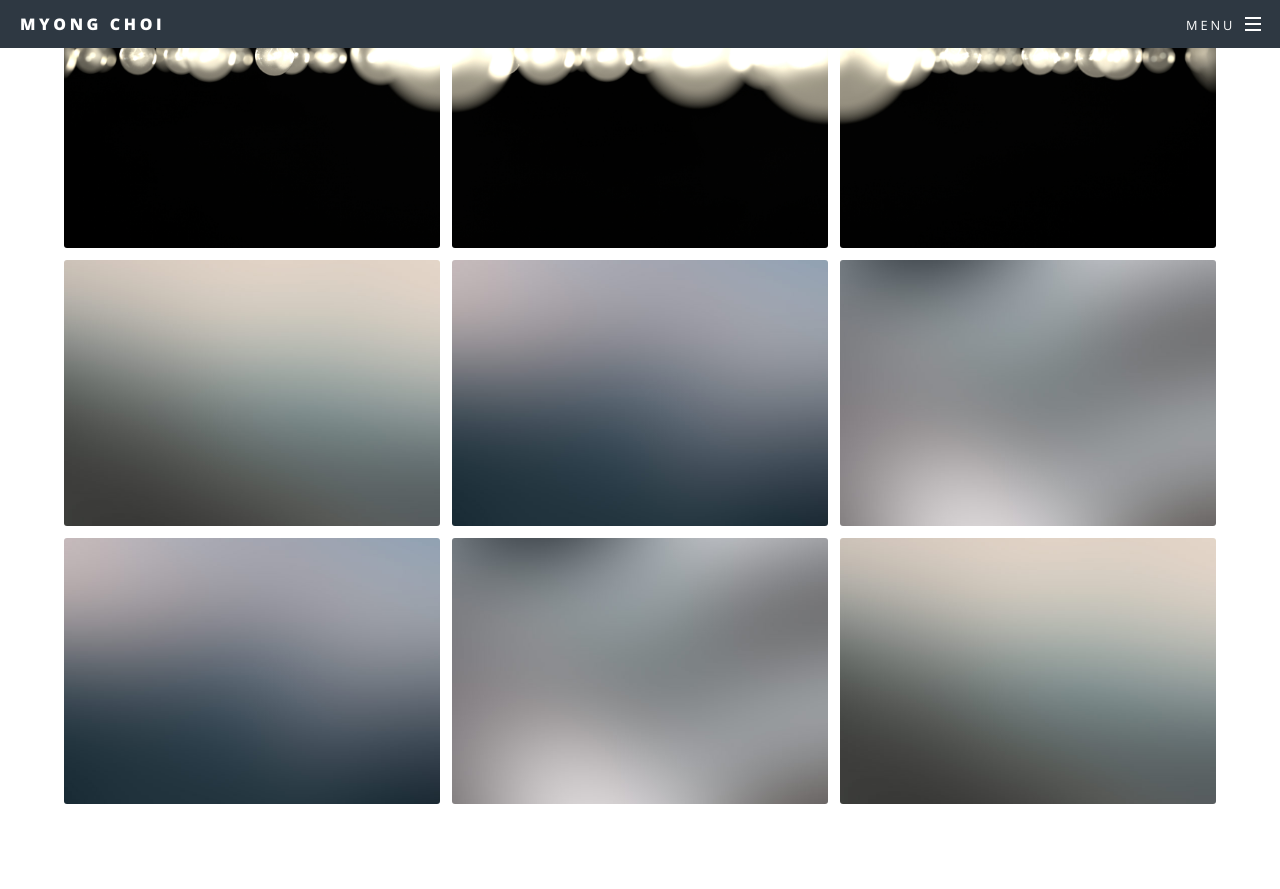
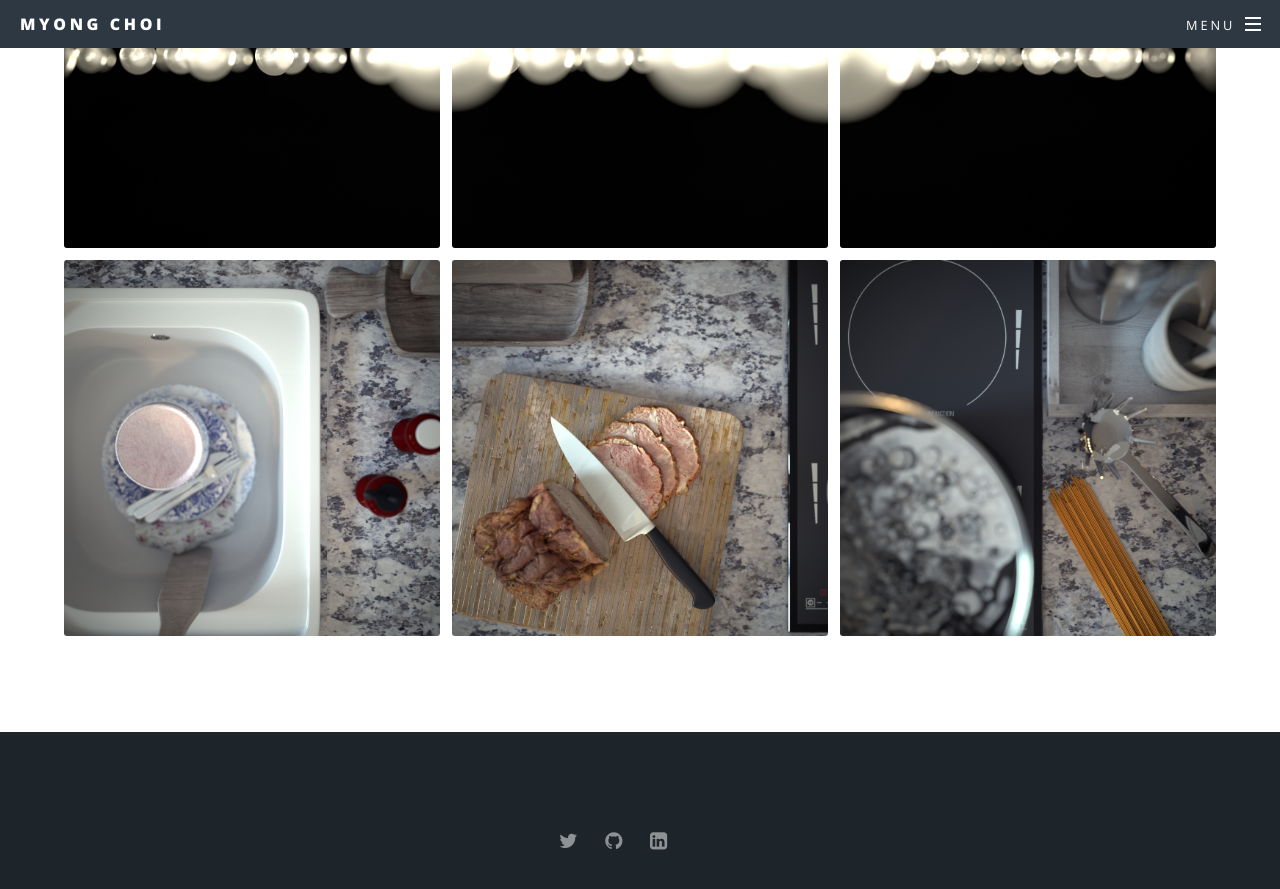
Before and after one commit to myongchoi/myongchoi.github.io, a Jekyll site: the page built from gallery.html, in a window 1280 px wide and 900 px high, scrolled down 657 px. Shown: the top 889 px of the window. Built offline with Jekyll 4.4.1, drawn with Linux system fonts in a browser that asks for light colours.

Commit message:
Update gallery.html

```diff
--- a/gallery.html
+++ b/gallery.html
@@ -10,12 +10,9 @@
 						<div class="4u"><span class="image fit"><img src="images/lightbulb_0103.jpg" alt="" /></span></div>
 						<div class="4u"><span class="image fit"><img src="images/lightbulb_0203.jpg" alt="" /></span></div>
 						<div class="4u"><span class="image fit"><img src="images/lightbulb_0303.jpg" alt="" /></span></div>
-						<div class="4u"><span class="image fit"><img src="images/pic03.jpg" alt="" /></span></div>
-						<div class="4u"><span class="image fit"><img src="images/pic02.jpg" alt="" /></span></div>
-						<div class="4u"><span class="image fit"><img src="images/pic01.jpg" alt="" /></span></div>
-						<div class="4u"><span class="image fit"><img src="images/pic02.jpg" alt="" /></span></div>
-						<div class="4u"><span class="image fit"><img src="images/pic01.jpg" alt="" /></span></div>
-						<div class="4u"><span class="image fit"><img src="images/pic03.jpg" alt="" /></span></div>
+						<div class="4u"><span class="image fit"><img src="images/kitchen_0103.jpg" alt="" /></span></div>
+						<div class="4u"><span class="image fit"><img src="images/kitchen_0203.jpg" alt="" /></span></div>
+						<div class="4u"><span class="image fit"><img src="images/kitchen_0303.jpg" alt="" /></span></div>
 					</div>
 				</div>
 			</section>
```
